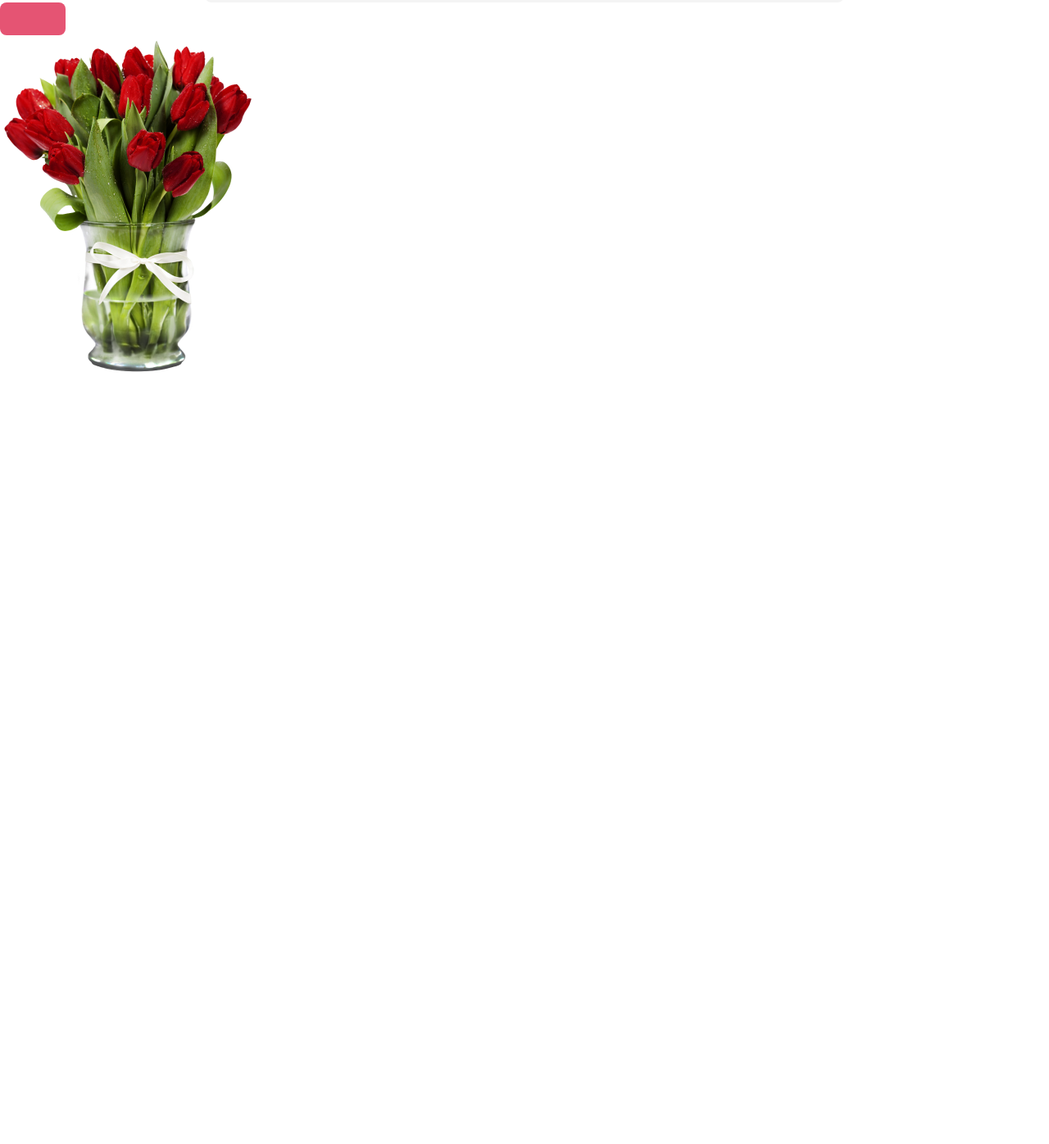
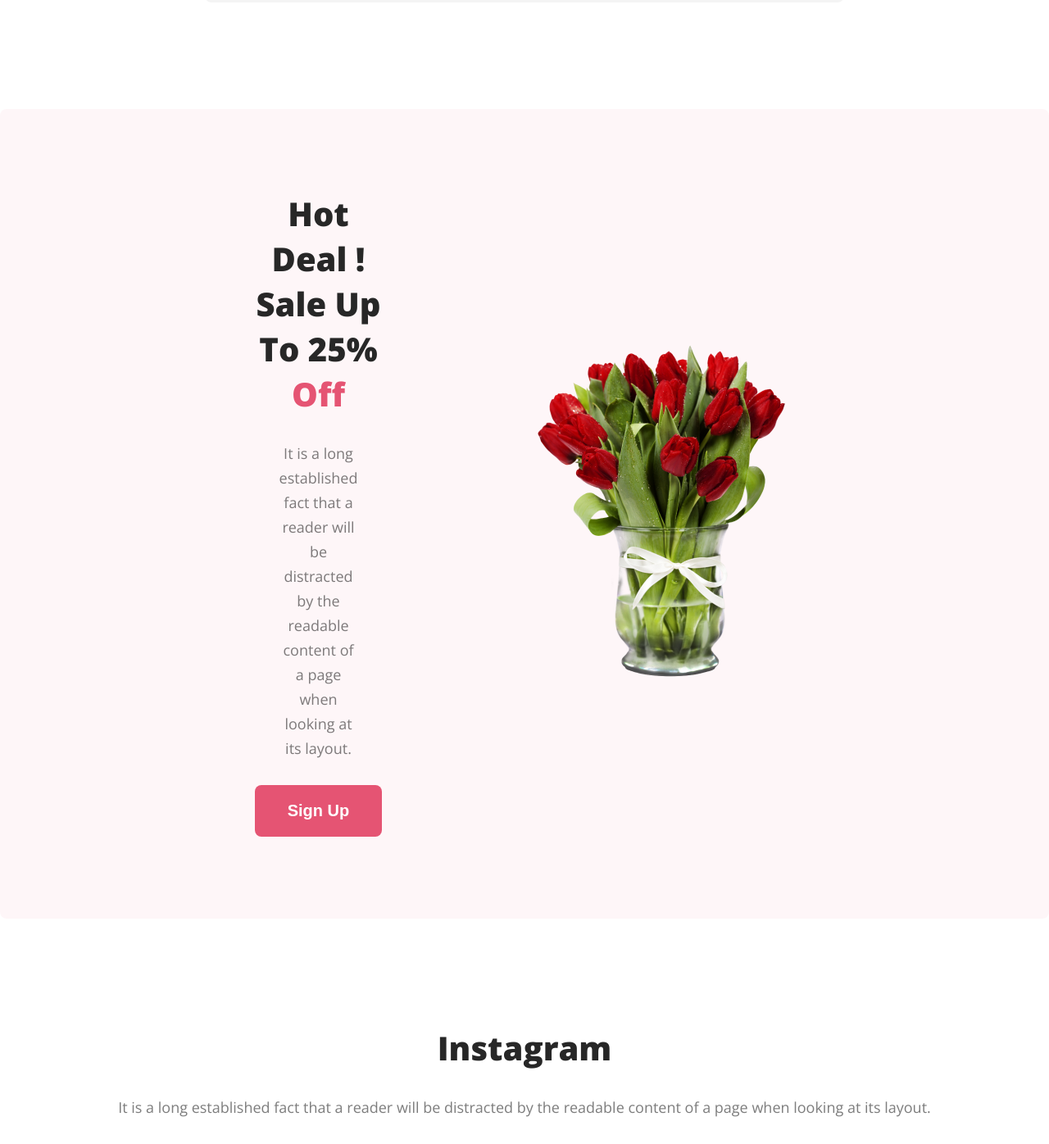
Before and after one commit to Rakib404H/flower-shop, a plain HTML site: page index.html in a window 1280 px wide. Shown: the part 2479-3875 px from the top of the page at 82% size. Before the commit the page ends 2947 px from the top, so only its background shows below. Drawn offline with nearby package versions, Linux system fonts and the light colour scheme.

Commit message:
discount section added

```diff
--- a/index.html
+++ b/index.html
@@ -81,18 +81,27 @@
                 </div>
             </div>
         </section>
-        <section>
+        <!-- discount container,,,,,,,,,,,,,,,,,,,,, -->
+        <section class="discount-section">
             <div class="discount-container">
                 <div class="discount-left">
-                    <h3 class="discount-title"></h3>
-                    <div class="p display-description"></div>
-                    <button class="btn-primary"></button>
+                    <h3 class="discount-title">Hot Deal ! Sale Up To 25% <span class="off">Off</span></h3>
+                    <p class="discount-description">It is a long established fact that a reader will be distracted by the
+                        readable content of a page when looking at its layout.</p>
+                    <button class="btn-primary">Sign Up</button>
                 </div>
                 <div class="discount-right">
                     <img src="./resources/pngwing8.png" alt="">
                 </div>
             </div>
         </section>
+        <!-- instagram section,,,,,,,,,,,,,,, -->
+        <section>
+            <div class="instagram">
+                <h3 class="instagram-title">Instagram</h3>
+                <p class="discount-description">It is a long established fact that a reader will be distracted by the readable content of a page when looking at its layout.</p>
+            </div>
+        </section>
     </main>
 </body>
 
--- a/style.css
+++ b/style.css
@@ -139,3 +139,46 @@ body {
     text-align: center;
 
 }
+/* discount,,,,,,,,,,,,,,,, */
+.discount-title{
+    color: #272727;
+    font-size: 40px;
+    font-weight: 800;
+}
+.off{
+    color: #E55473;
+}
+.discount-description{
+    color: rgba(39, 39, 39, 0.60);
+    font-size: 18px;
+    font-weight: 400;
+    line-height: 30px;
+    margin: 30px;
+}
+.discount-container{
+    display: flex;
+    justify-content: center;
+    gap: 185px;
+    align-items: center;
+    padding: 100px 400px;
+}
+.discount-left{
+    text-align: center;
+    display: block;
+
+}
+.discount-section{
+    border-radius: 8px;
+background: rgba(229, 84, 115, 0.05);
+margin: 130px 0;
+}
+/* instagram,,,,,,,,,,,,,,,,,, */
+.instagram-title{
+    color: #272727;
+    font-size: 40px;
+    font-weight: 800;
+}
+.instagram{
+    display: block;
+    text-align: center;
+}
```
